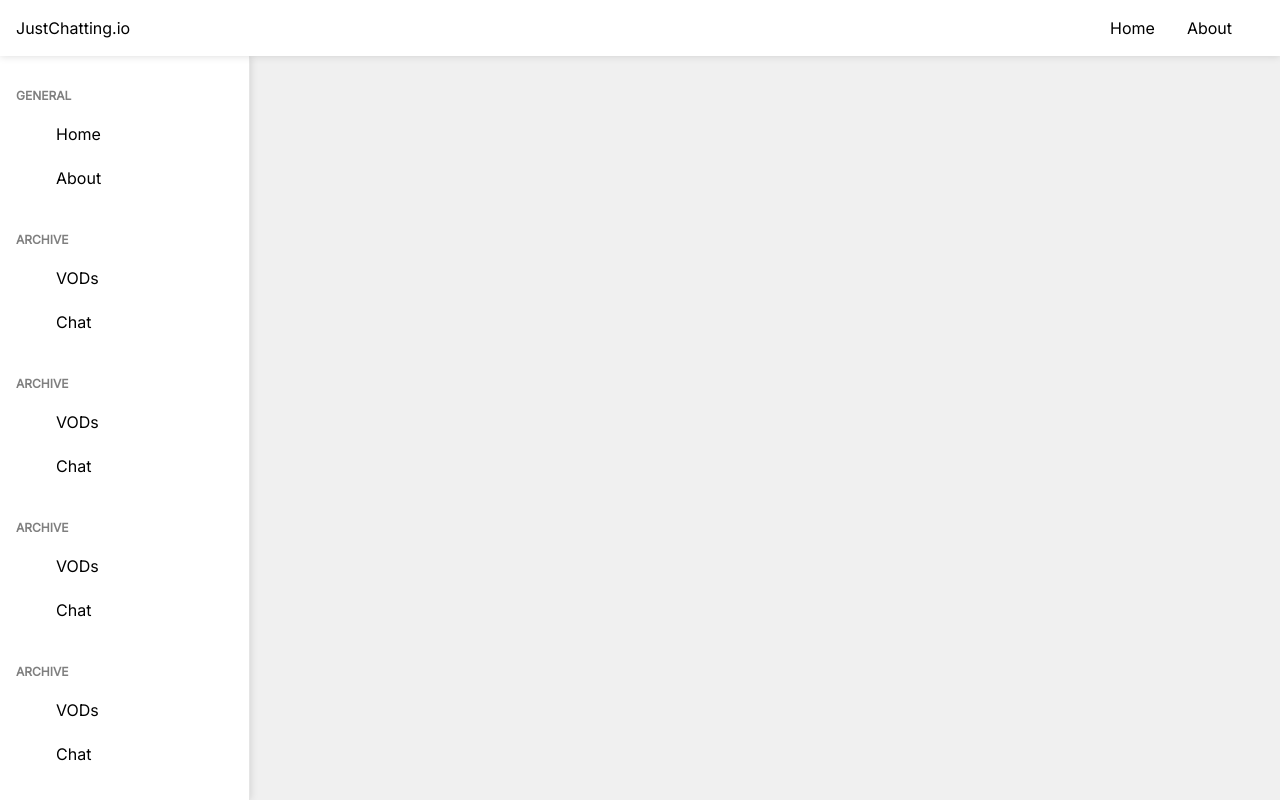
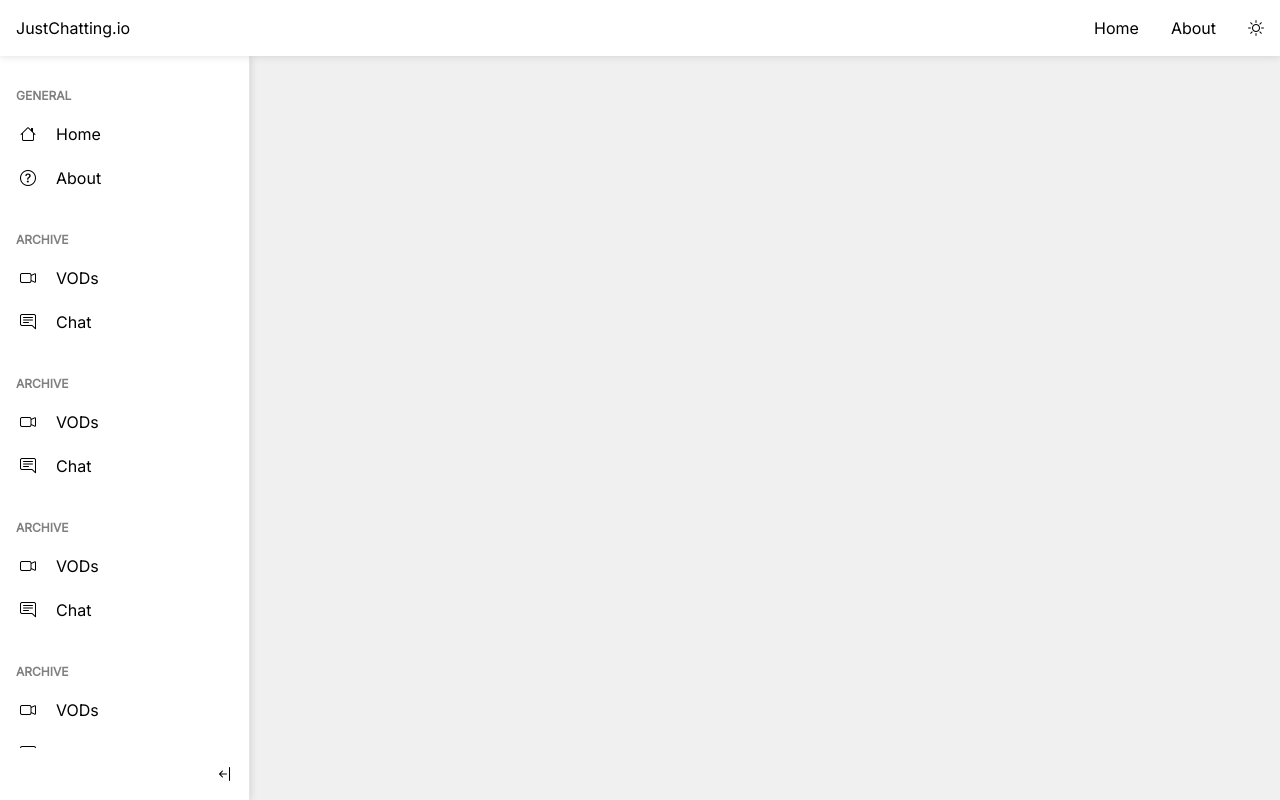
Before and after one commit to mrdarrengriffin/justchatting.io-frontend, a Vue app: page / in a window 1280 px wide. Built offline with nearby package versions, Linux system fonts and the light colour scheme.

Commit message:
Added bootstrap icons

```diff
--- a/package.json
+++ b/package.json
@@ -12,6 +12,7 @@
   "dependencies": {
     "@popperjs/core": "^2.11.6",
     "bootstrap": "^5.2.1",
+    "bootstrap-icons": "^1.9.1",
     "pinia": "^2.0.21",
     "vue": "^3.2.38",
     "vue-router": "^4.1.5"
--- /dev/null
+++ b/src/assets/scss/style.scss
@@ -0,0 +1,3 @@
+
+@import "core";
+@import "~bootstrap-icons/font/bootstrap-icons.css";
--- a/src/main.ts
+++ b/src/main.ts
@@ -4,7 +4,7 @@ import { createPinia } from "pinia";
 import App from "./App.vue";
 import router from "./router";
 
-import "./assets/scss/core.scss";
+import "./assets/scss/style.scss";
 
 const app = createApp(App);
 
--- a/vite.config.ts
+++ b/vite.config.ts
@@ -11,6 +11,7 @@ export default defineConfig({
     alias: {
       "@": fileURLToPath(new URL("./src", import.meta.url)),
       "~bootstrap": path.resolve(__dirname, "node_modules/bootstrap"),
+      "~bootstrap-icons": path.resolve(__dirname, "node_modules/bootstrap-icons"),
     },
   },
 });
```
Also changed, not shown: 1 other file (tests, documents, lock files or other folders).
